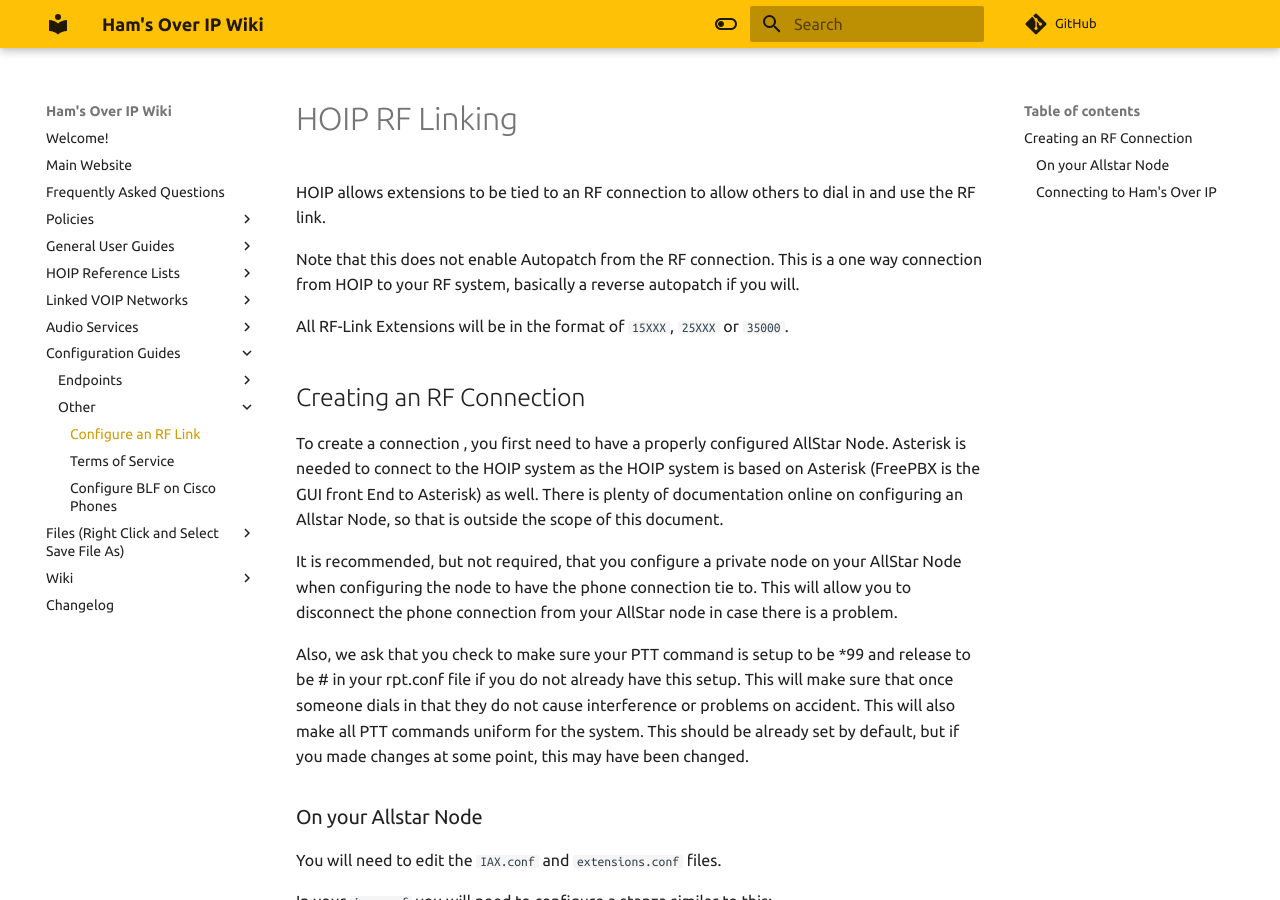
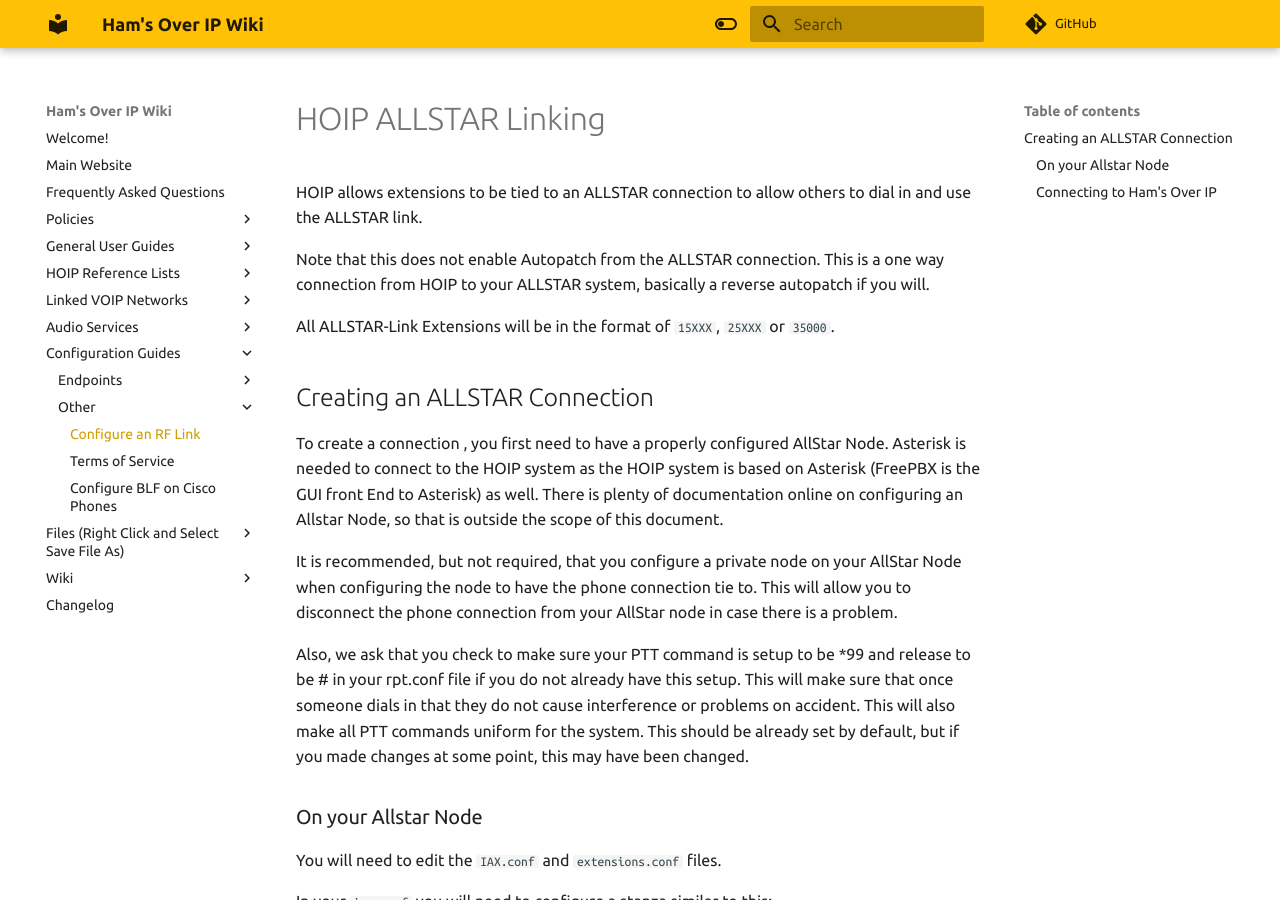
Before and after one commit to hamsoverip/wiki, an MkDocs documentation site: the page built from docs/other/configure-rf-links.md, in a window 1280 px wide and 900 px high. Built offline with MkDocs 1.6.1 and Material for MkDocs 9.7.7, drawn with Linux system fonts in a browser that asks for light colours; comment, search, counter and statistics services are not loaded; some of the changed text lies outside the part shown.

Commit message:
Update configure-rf-links.md

````diff
--- a/docs/other/configure-rf-links.md
+++ b/docs/other/configure-rf-links.md
@@ -1,11 +1,11 @@
-# HOIP RF Linking
-HOIP allows extensions to be tied to an RF connection to allow others to dial in and use the RF link.
+# HOIP ALLSTAR Linking
+HOIP allows extensions to be tied to an ALLSTAR connection to allow others to dial in and use the ALLSTAR link.
 
-Note that this does not enable Autopatch from the RF connection. This is a one way connection from HOIP to your RF system, basically a reverse autopatch if you will.
+Note that this does not enable Autopatch from the ALLSTAR connection. This is a one way connection from HOIP to your ALLSTAR system, basically a reverse autopatch if you will.
 
-All RF-Link Extensions will be in the format of ```15XXX```, ```25XXX``` or ```35000```.
+All ALLSTAR-Link Extensions will be in the format of ```15XXX```, ```25XXX``` or ```35000```.
 
-## Creating an RF Connection
+## Creating an ALLSTAR Connection
 To create a connection , you first need to have a properly configured AllStar Node. Asterisk is needed to connect to the HOIP system as the HOIP system is based on Asterisk (FreePBX is the GUI front End to Asterisk) as well. There is plenty of documentation online on configuring an Allstar Node, so that is outside the scope of this document.
 
 It is recommended, but not required, that you configure a private node on your AllStar Node when configuring the node to have the phone connection tie to. This will allow you to disconnect the phone connection from your AllStar node in case there is a problem.
@@ -59,20 +59,20 @@
 
 ### Connecting to Ham's Over IP
 
-Once you have your node configured, you will need to request an RF-Link Extension on the HOIP system through the HOIP ticketing system.
+Once you have your node configured, you will need to request an ALLSTAR-Link Extension on the HOIP system through the HOIP ticketing system.
 
 * Go to [https://hamsoverip.com/](https://hamsoverip.com/) and click "Request a Line".
 * If you have an account, sign in and then select ```Open a New Ticket```.
 * If you do not have an account, then just select ```Open a New Ticket```.
 * Fill out the Contact Information Part of the Ticket.
-* Select the ```RF-Link Request``` Help Topic.
-* Just note in the ```Issue Summary``` part that this is a request for a RF-Link
+* Select the ```ALLSTAR-Link Request``` Help Topic.
+* Just note in the ```Issue Summary``` part that this is a request for a ALLSTAR-Link
 * You will need to make sure to include an IAX2 Dial string that includes the stanza information you setup for your node’s connections in the details part of the ```Issue Summary``` box. Make sure to modify this example IAX Dial String to match your system correctly.
     * The IAX2 Dial String is formatted like this: ```IAX2/username:password@fqdn:port/node-number```
     * So for an example: ```IAX2/username:password@fqdn:4569/1999```
     * This is the most important part. Without this, we are not able to connect to your system.
 
-* Finally fill out the rest of the requested information in the ```RF-Link Request``` area.
+* Finally fill out the rest of the requested information in the ```ALLSTAR-Link Request``` area.
 
 Once your extension is provisioned, you will be emailed with your extension number (which will be the next sequential number in the list) to test and make sure that you can connect to your node.
 
````
